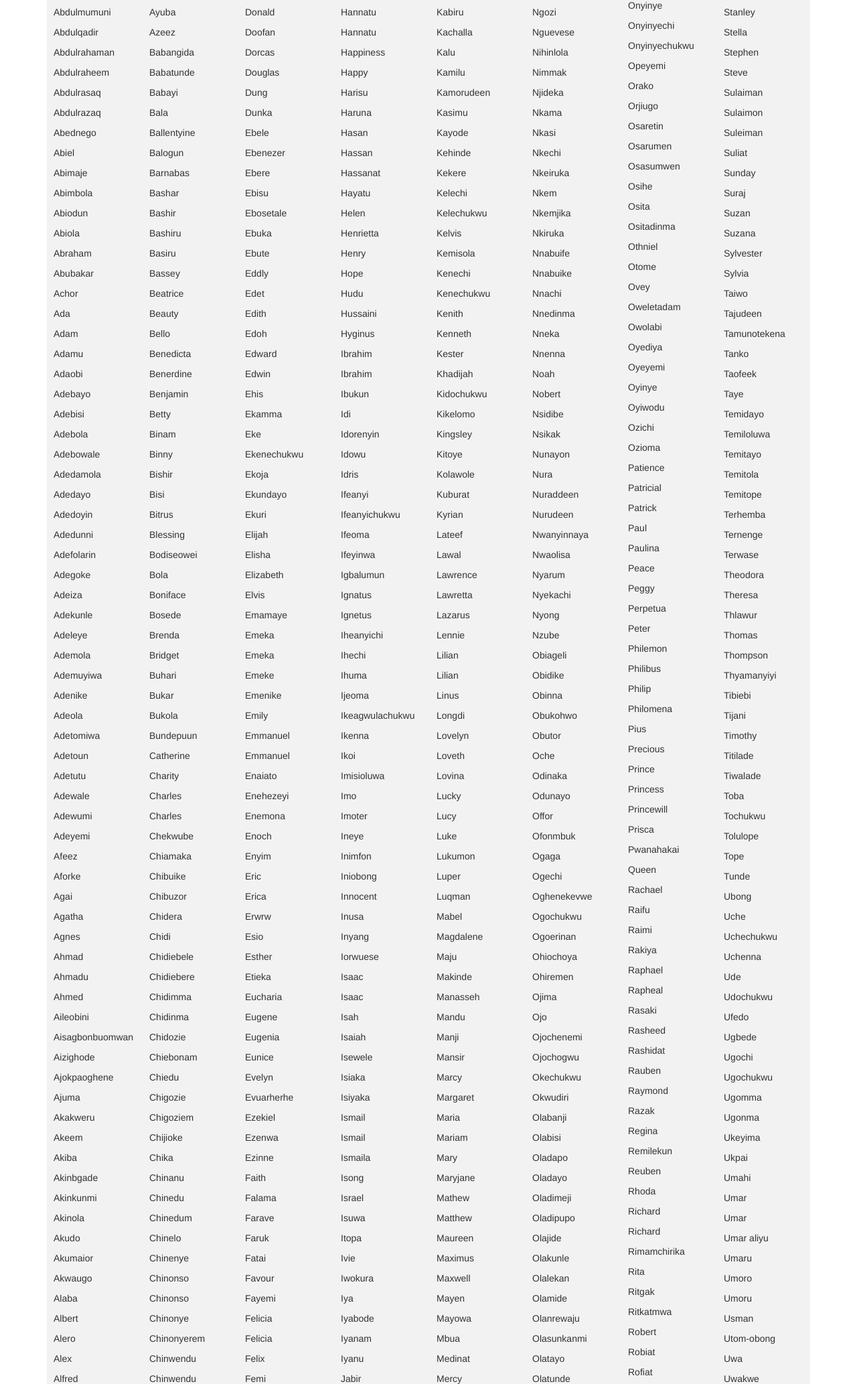
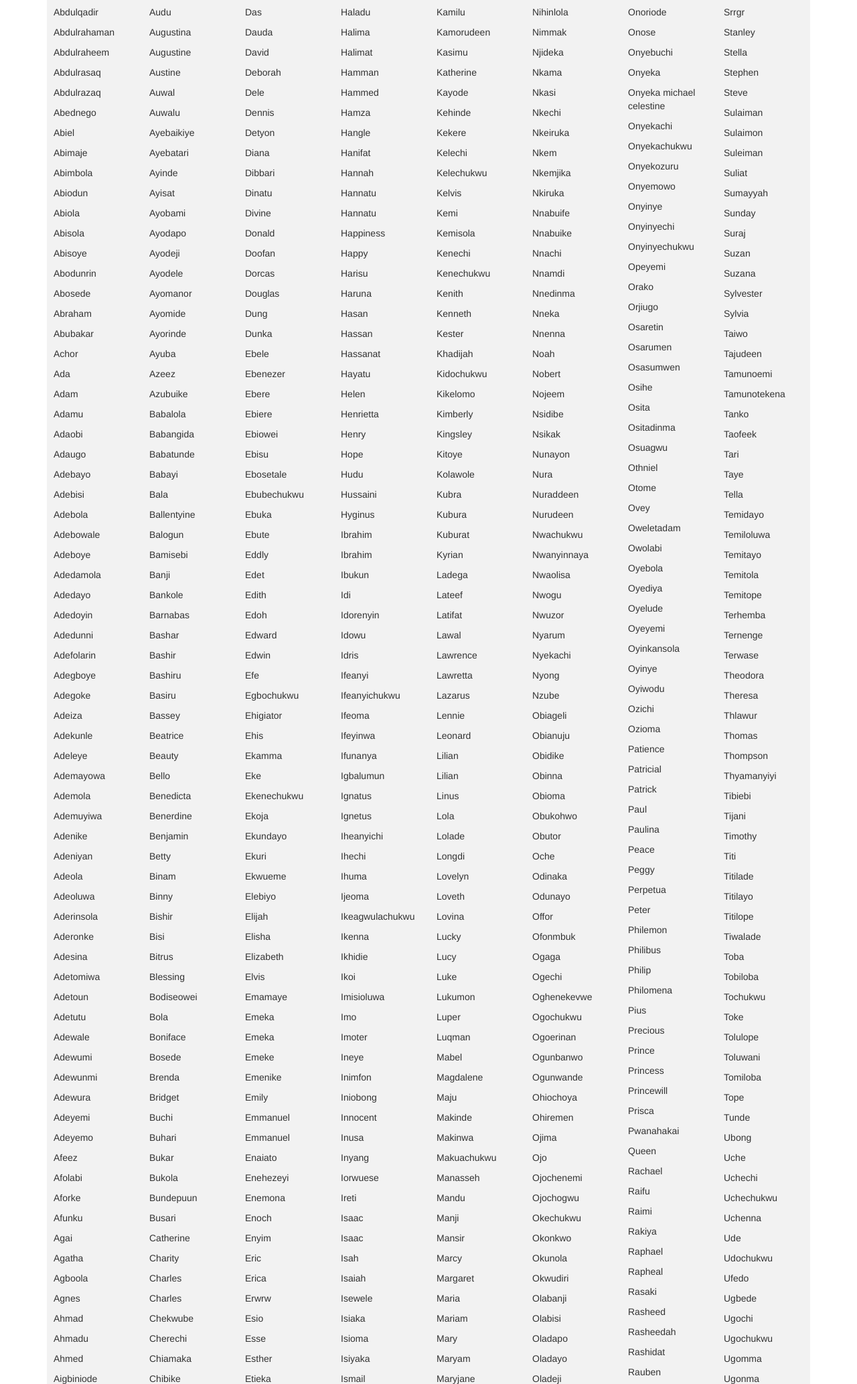
Before and after one commit to andela-celisha-wigwe/andela-celisha-wigwe.github.io, a plain HTML site: page index.html in a window 1280 px wide. Shown: the part 545-2611 px from the top of the page at 67% size. Drawn offline with nearby package versions, Linux system fonts and the light colour scheme.

Commit message:
Add more names

```diff
--- a/index.html
+++ b/index.html
@@ -6,17 +6,18 @@
 
 	<script   src="https://code.jquery.com/jquery-3.1.0.min.js"   integrity="sha256-cCueBR6CsyA4/9szpPfrX3s49M9vUU5BgtiJj06wt/s="   crossorigin="anonymous"></script>
 	<script src="https://maxcdn.bootstrapcdn.com/bootstrap/3.3.7/js/bootstrap.min.js" integrity="sha384-Tc5IQib027qvyjSMfHjOMaLkfuWVxZxUPnCJA7l2mCWNIpG9mGCD8wGNIcPD7Txa" crossorigin="anonymous"></script>
+	<script type="text/javascript" src="https://cdnjs.cloudflare.com/ajax/libs/underscore.js/1.8.3/underscore.js"></script>
 	<script src="names.js" type="text/javascript"></script>
 
 	<script type="text/javascript">
-
-		var listHTML = '';
-		var listOfNames = names.map( (name) => {
-			listHTML += '<span>' + name + '</span>'
+		var names = _.uniq(names);
+		var listContent = '';
+		var listOfNames = names.sort().map( (name) => {
+			listContent += '<span>' + name + '</span>'
 		})
 
 		$(document).ready( function () {
-			$('#name-list').html(listHTML);
+			$('#name-list').html(listContent);
 		})
 	</script>
 
@@ -43,7 +44,6 @@
 		.author {
 			cursor: pointer;
 			text-align: right;
-		}cursor: pointer;
 		}
 
 		.author a:hover {
--- a/names.js
+++ b/names.js
@@ -941,5 +941,59 @@ names = [
 'Zainab',
 'Zakari',
 'Zayyanu',
-'Zubairu'
+'Zubairu',
+'Abimbola','Abisola','Abisoye','Adeboye','Adedayo','Adegoke', 'Akande', 'Akanni', 'Alade', 'Ayinde', 'Azubuike',
+'Banji', 'Bankole', 'Buchi', 'Bukola',
+'Chinedu', 'Chisom', 'Chukwu',
+'Damilare', 'Damilola', 'Danjuma',
+'Ebiowei', 'Emeka', 'Emmanuel', 'Esse',
+'Funmilade', 'Funmilayo',
+'Gbeminiyi', 'Gbemisola',
+'Habiba', 'Ifeanyichukwu',
+'Ikenna', 'Ikhidie', 'Ireti',
+'Jadesola', 'Johnson',
+'Kayode', 'Kemi', 'Kubra', 'Kubura',
+'Lolade',
+'Makinwa', 'Mohammed', 'Musa', 'Muyiwa',
+'Nnamdi',
+'Olaide', 'Olufunmi', 'Olumide', 'Oluwunmi', 'Onoriode',
+'Remilekun', 'Rotimi',
+'Shade', 'Shalewa', 'Sname',
+'Tari', 'Temitope', 'Titilope', 'Tobiloba', 'Toke', 'Tomiloba', 'Tope',
+'Uzodimma',
+'Wale',
+'Yakubu', 'Yusuf', 'Yusuf',
+'Adaugo', 'Akunna', 'Aminat', 'Aminu', 'Augustina', 'Ayebatari',
+'Cherechi', 'Chiamaka', 'Chimamanda', 'Chinyere', 'Chizoba',
+'Ebiere', 'Efe',
+'Fatima', 'Ifeoma',
+'Ifunanya', 'Isioma',
+'Jolayemi',
+'Lola',
+'Obioma', 'Omawunmi', 'Omolara', 'Onome',
+'Rasheedah',
+'Sekinat', 'Simisola', 'Sumayyah',
+'Titi', 'Titilayo', 'Toluwani',
+'Zainab',
+'Abiodun', 'Abiola', 'Abodunrin', 'Abosede', 'Adaobi', 'Adebayo', 'Adegboye', 'Adegoke', 'Ademayowa', 'Ademola', 'Adeniyan', 'Adeoluwa', 'Aderinsola', 'Aderonke', 'Adesina', 'Adewale', 'Adewale', 'Adewale', 'Adewunmi', 'Adewura', 'Adeyemo', 'Afolabi', 'Afunku', 'Agboola', 'Agboola', 'Agnes', 'Aigbiniode', 'Ajakaiye', 'Ajose-adeogun', 'Akeem-omosanya', 'Akerele', 'Akintade', 'Aligbe', 'Amaechi', 'Aminat', 'Aremu', 'Atanda', 'Ayisat', 'Ayobami', 'Ayomide', 'Ayomide',
+'Babalola', 'Babatunde', 'Balogun', 'Bamisebi', 'Bello', 'Busari',
+'Chibike', 'Chibuike', 'Chidinma', 'Chidozie', 'Christian', 'Clare',
+'David', 'David',
+'Ebubechukwu', 'Egbochukwu', 'Ehigiator', 'Ekwueme', 'Elebiyo', 'Elizabeth', 'Elizabeth', 'Elizabeth', 'Emmanuel', 'Emmanuel', 'Esther',
+'Funmilayo',
+'Gbadamosi', 'Gbogboade', 'Grace',
+'Habeeb', 'Hanifat', 'Isaac',
+'Ismail', 'Isokun', 'Isreal', 'Iyalla',
+'Jamiu', 'Jimoh', 'Joshua', 'Justina',
+'Katherine', 'Kayode', 'Kayode', 'Kimberly',
+'Ladega', 'Latifat', 'Lawal', 'Leonard',
+'Makuachukwu', 'Maryam', 'Maryjane', 'Mayowa', 'Miracle', 'Mobolaji', 'Mogbadunade', 'Motalo', 'Muinat', 'Mukaram', 'Mustapha', 'Mutiat',
+'Ndukwu', 'Ngozi', 'Nojeem', 'Nwachukwu', 'Nwogu', 'Nwuzor',
+'Obiageli', 'Obianuju', 'Odunayo', 'Odunayo', 'Ogunbanwo', 'Ogunwande', 'Okonkwo', 'Okunola', 'Oladeji', 'Oladimeji', 'Olaoluwa', 'Olasunkanmi', 'Olasunkanmi-fasayo', 'Olawale', 'Olubukola', 'Olubunmi', 'Olufeyikemi', 'Olumide', 'Olutola', 'Oluwakemi', 'Oluwanisola', 'Oluwaseun', 'Oluwaseyi', 'Oluwashina', 'Oluwatosin', 'Omobolaji', 'Omobolanle', 'Omolara', 'Omowale', 'Onohinosen', 'Onose', 'Onyinyechukwu', 'Opeyemi', 'Osuagwu', 'Oyebola', 'Oyelude', 'Oyinkansola',
+'Peter',
+'Sabdat', 'Saheed', 'Salami', 'Samuel', 'Sanusi', 'Sarah', 'Segunmaru', 'Sekinat', 'Sulaimon', 'Sylvester',
+'Taiwo', 'Tamunoemi', 'Tella', 'Temitope', 'Tolulope',
+'Uchechi',
+'Wasiu', 'Wilcox', 'Wuraola',
+'Yaqub', 'Yussuf'
 ];
```
